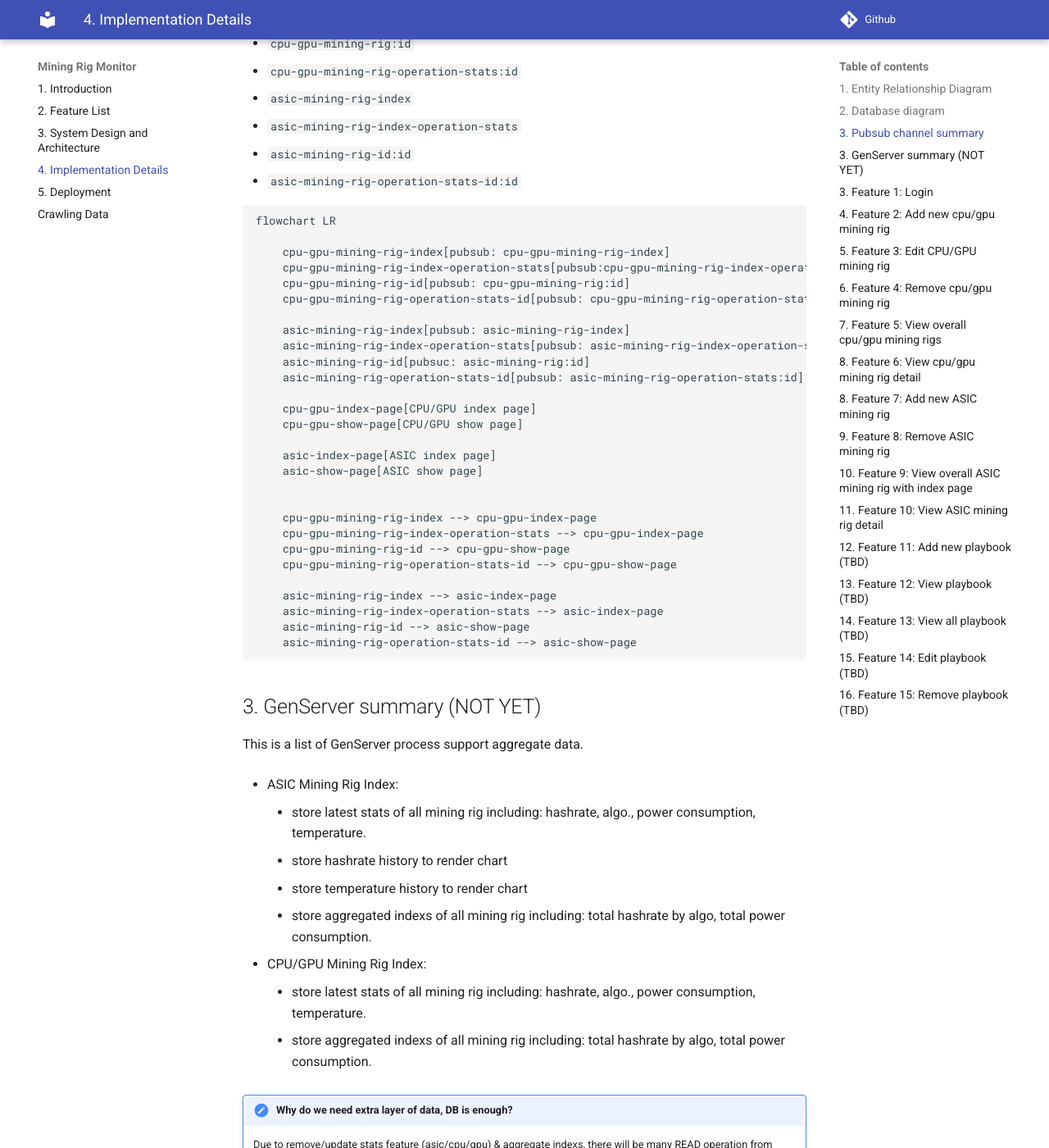
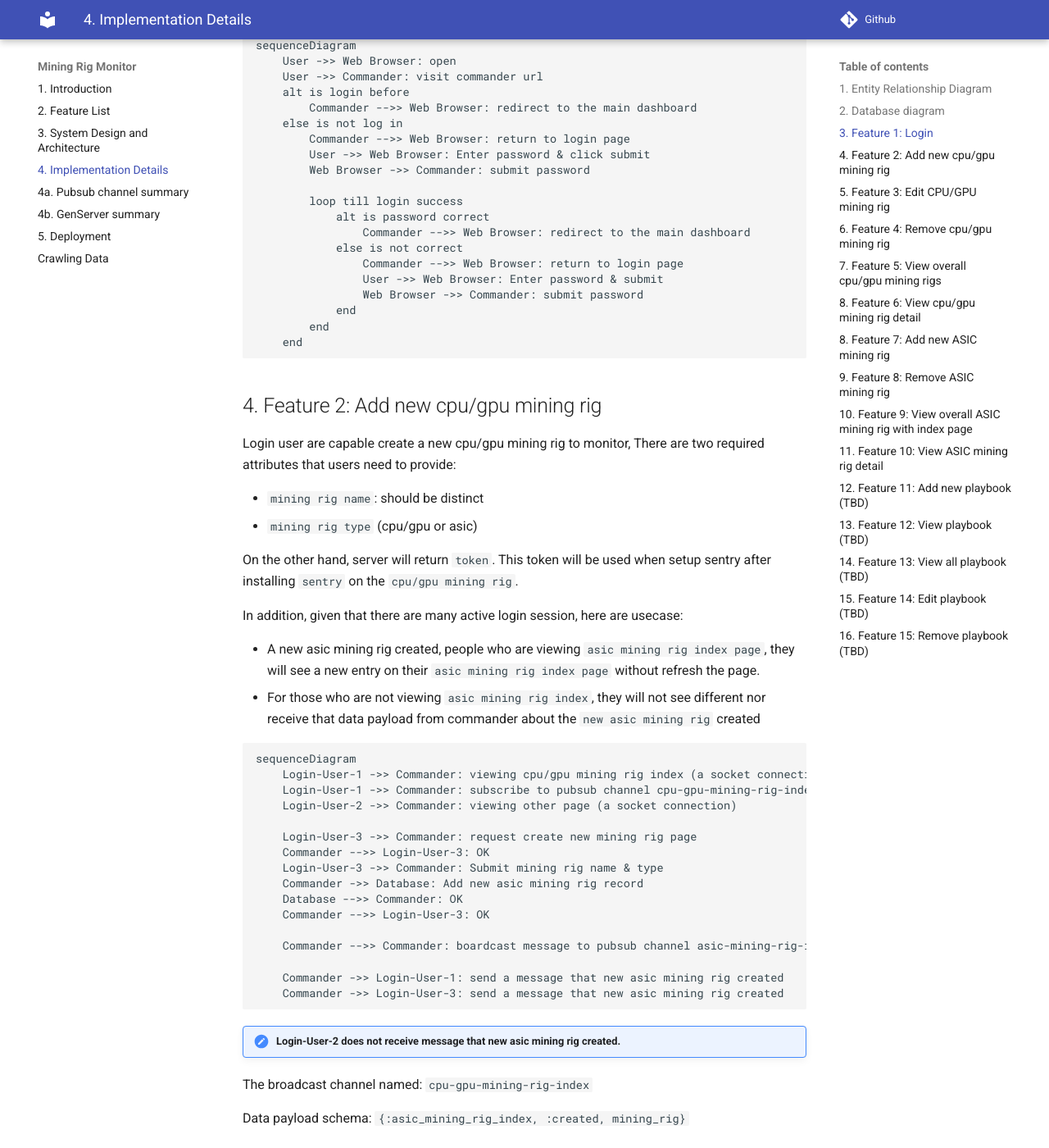
Before and after one commit to nguyenvinhlinh/Mining-Rig-Monitor-Document, an MkDocs documentation site: the page built from docs/04-implementation-details.md, in a window 1280 px wide and 1400 px high, scrolled down 1272 px. Shown: the whole window at 82% size. Built offline with MkDocs 1.6.1 and Material for MkDocs 9.7.7, drawn with Linux system fonts in a browser that asks for light colours; comment, search, counter and statistics services are not loaded; some of the changed text lies outside the part shown.

Commit message:
update. genserver post.

````diff
--- a/docs/04-implementation-details.md
+++ b/docs/04-implementation-details.md
@@ -46,77 +46,6 @@ erDiagram
     }
 
 ```
-
-## 3. Pubsub channel summary
-This software support rich UI/UI realtime update & interaction shared between all active login session. As a consequence, this is a list of pubsub channel.
-
-- `cpu-gpu-mining-rig-index`
-- `cpu-gpu-mining-rig-index-operation-stats`
-- `cpu-gpu-mining-rig:id`
-- `cpu-gpu-mining-rig-operation-stats:id`
-
-- `asic-mining-rig-index`
-- `asic-mining-rig-index-operation-stats`
-- `asic-mining-rig-id:id`
-- `asic-mining-rig-operation-stats-id:id`
-
-```mermaid
-flowchart LR
-
-    cpu-gpu-mining-rig-index[pubsub: cpu-gpu-mining-rig-index]
-    cpu-gpu-mining-rig-index-operation-stats[pubsub:cpu-gpu-mining-rig-index-operation-stats]
-    cpu-gpu-mining-rig-id[pubsub: cpu-gpu-mining-rig:id]
-    cpu-gpu-mining-rig-operation-stats-id[pubsub: cpu-gpu-mining-rig-operation-stats:id]
-
-    asic-mining-rig-index[pubsub: asic-mining-rig-index]
-    asic-mining-rig-index-operation-stats[pubsub: asic-mining-rig-index-operation-stats]
-    asic-mining-rig-id[pubsuc: asic-mining-rig:id]
-    asic-mining-rig-operation-stats-id[pubsub: asic-mining-rig-operation-stats:id]
-
-    cpu-gpu-index-page[CPU/GPU index page]
-    cpu-gpu-show-page[CPU/GPU show page]
-
-    asic-index-page[ASIC index page]
-    asic-show-page[ASIC show page]
-
-
-    cpu-gpu-mining-rig-index --> cpu-gpu-index-page
-    cpu-gpu-mining-rig-index-operation-stats --> cpu-gpu-index-page
-    cpu-gpu-mining-rig-id --> cpu-gpu-show-page
-    cpu-gpu-mining-rig-operation-stats-id --> cpu-gpu-show-page
-
-    asic-mining-rig-index --> asic-index-page
-    asic-mining-rig-index-operation-stats --> asic-index-page
-    asic-mining-rig-id --> asic-show-page
-    asic-mining-rig-operation-stats-id --> asic-show-page
-```
-
-## 3. GenServer summary (NOT YET)
-This is a list of GenServer process support aggregate data.
-
-- ASIC Mining Rig Index:
-    - store latest stats of all mining rig including: hashrate, algo., power consumption, temperature.
-    - store hashrate history to render chart
-    - store temperature history to render chart
-    - store aggregated indexs of all mining rig including: total hashrate by algo, total power consumption.
-
-- CPU/GPU Mining Rig Index:
-    - store latest stats of all mining rig including: hashrate, algo., power consumption, temperature.
-    - store aggregated indexs of all mining rig including: total hashrate by algo, total power consumption.
-
-
-!!!Note "Why do we need extra layer of data, DB is enough?"
-
-    Due to remove/update stats  feature (asic/cpu/gpu) & aggregate indexs, there will be many READ operation from database.
-    Plus, there are many many operational logs sending to the Commander. Even though, we have message queue, but
-    the pressure is real for one single database.
-
-    This is a scenerio that we use extra layer, we want to render asic mining rig index  page with aggregated number such as total hashrate.
-    (1) We need to query the db for all available asic. ( condition less than 30-second-ping alive)
-    (2) Sum all the hashrate
-    If we have new operational data inserted into database, to calculate the total hashrate, we then need to start over from step (1).
-
-
 
 ## 3. Feature 1: Login
 The software is selfhost and  does not have user credentials system. At the time sysadmin deploy the `commander`, there is a configuration for **password**.
--- a/mkdocs.yml
+++ b/mkdocs.yml
@@ -6,6 +6,8 @@ nav:
   - '02-features.md'
   - '03-system-design-and-architect.md'
   - '04-implementation-details.md'
+  - '04a-pubsub-channel-summary.md'
+  - '04b-genserver-summary.md'
   - '05-deployment.md'
   - 'crawling-data.md'
 plugins:
````
Also changed, not shown: docs/03-system-design-and-architect.md (+4 -0 lines), docs/04a-pubsub-channel-summary.md (added, +43 -0 lines), docs/04b-genserver-summary.md (added, +79 -0 lines), docs/05-deployment.md (+1 -0 lines).
